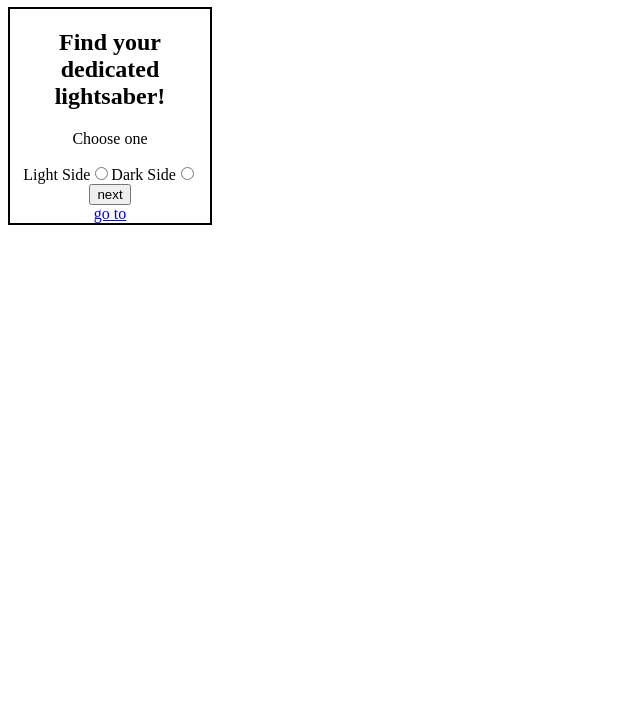
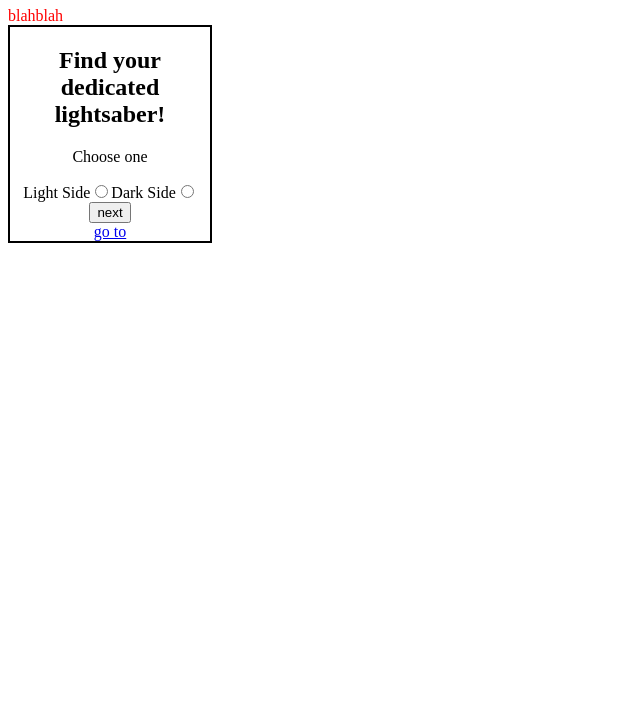
Before and after one commit to JinchuLi2002/my-Gatsby-site, a Gatsby site: page / in a window 1280 px wide. Shown: the part 73-800 px from the top of the page, without its empty margins (0-640 px from the left). Built offline with nearby package versions, Linux system fonts and the light colour scheme; Gatsby itself is replaced by a stand-in of ours.

Commit message:
Stopgap - css modules not loading in sb.

```diff
--- a/package.json
+++ b/package.json
@@ -31,7 +31,10 @@
     "@storybook/addons": "^5.3.19",
     "@storybook/react": "^5.3.19",
     "babel-loader": "^8.1.0",
-    "prettier": "2.0.5"
+    "babel-preset-react-app": "^9.1.2",
+    "css-loader": "^3.6.0",
+    "prettier": "2.0.5",
+    "style-loader": "^1.2.1"
   },
   "repository": {
     "type": "git",
--- a/src/pages/index.js
+++ b/src/pages/index.js
@@ -2,6 +2,7 @@ import React from "react"
 import {Link} from "gatsby"
 import Header from "./components/header"
 import "./index.css"
+import BaseballCard from "./components/baseball-card/baseball-card"
 
 function hide(id){
   var x = document.getElementById(id);
@@ -24,8 +25,7 @@ function findSaber(){
 export default function Home() {
   return (
     <div>
-    <h1> Lightsabers</h1>
-
+    <h1> Lightsabers</h1><BaseballCard placeholderText={'blahblah'}/>
     <div id = "searcher">
       <h2>Find your dedicated lightsaber!</h2>
       <p>Choose one</p>
```
Also changed, not shown: src/pages/components/baseball-card/baseball-card.stories.js (+0 -3 lines), src/pages/components/container/container.stories.js (added, +9 -0 lines), .storybook/main.js, .storybook/preview.js (added), 2 other files.
